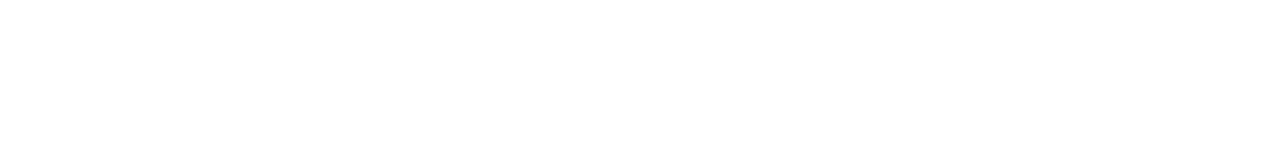
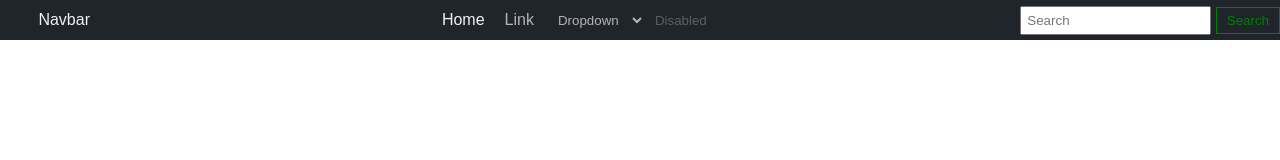
Before and after one commit to l7g/E5, a plain HTML site: page index.html in a window 1280 px wide. Drawn offline with Linux system fonts and the light colour scheme.

Commit message:
navbar structure

```diff
--- a/index.html
+++ b/index.html
@@ -8,8 +8,30 @@
     <link rel="stylesheet" href="style.css" type="text/css">
 </head>
 <body>
-    <nav>
-
+    <nav class="nav-container">
+        <div class="element1">Navbar</div>
+        <div class="link-container">
+            <div class="element2">
+                <a href="#">Home</a>
+            </div>
+            <div class="element3">
+                <a href="#">Link</a>
+            </div>
+            <div class="element4">
+                <select  id="dropdown" name="dropdown-list" id="dropdown-list">
+                    <option value="opt1">Dropdown</option>
+                    <option value="opt2">Option2</option>
+                    <option value="opt3">Option3</option>
+                </select>
+            </div>
+            <div class="element5">
+                <button disabled>Disabled</button>
+            </div>
+        </div>
+        <div class="element6">
+            <input type="text" name="search-bar" id="search-bar" placeholder="Search">
+            <button type="button" id="search-btn">Search</button>
+        </div>
     </nav>
 </body>
 </html>
--- a/style.css
+++ b/style.css
@@ -0,0 +1,79 @@
+* {
+    margin: 0;
+    padding: 0;
+    box-sizing: border-box;
+    font-family: 'Roboto Flex', sans-serif;
+}
+
+:root {
+    --nav-background: #20242B;
+    --nav-white-text: #F2F2F2;
+    --nav-grey-text: #b5b5b5;
+}
+
+.nav-container {
+    background-color: var(--nav-background);
+    display: flex;
+    height: 40px;
+    align-items: center;
+    justify-content: space-between;
+}
+.link-container {
+    display: flex;
+    justify-content: space-between;
+}
+.link-container a,
+.link-container select,
+.link-container button {
+    padding: 0px 10px;
+}
+
+.element1 {
+    color: var(--nav-white-text);
+    padding: 3%;
+}
+
+.element2 a {
+    text-decoration: none;
+    color: var(--nav-white-text);
+}
+.element3 a {
+    text-decoration: none;
+    color: var(--nav-grey-text);
+}
+
+.element2:hover,
+.element3:hover {
+    opacity: 0.7;
+}
+
+.element5 {
+    padding-right: 12%;
+}
+
+.element5 button {
+    border: none;
+    background-color: var(--nav-background);
+    color: var(--nav-grey-text);
+    opacity: 0.4;
+}
+
+.element4 select {
+    background-color: var(--nav-background);
+    color: var(--nav-grey-text);
+    border: none;
+}
+
+#search-bar {
+    padding: 5px;
+}
+#search-btn {
+    padding: 5px 10px;
+    border: 1px solid green;
+    background-color: var(--nav-background);
+    color: green;
+}
+#search-btn:hover {
+    background-color: green;
+    color: white;
+}
```
Also changed, not shown: 1 other file.
